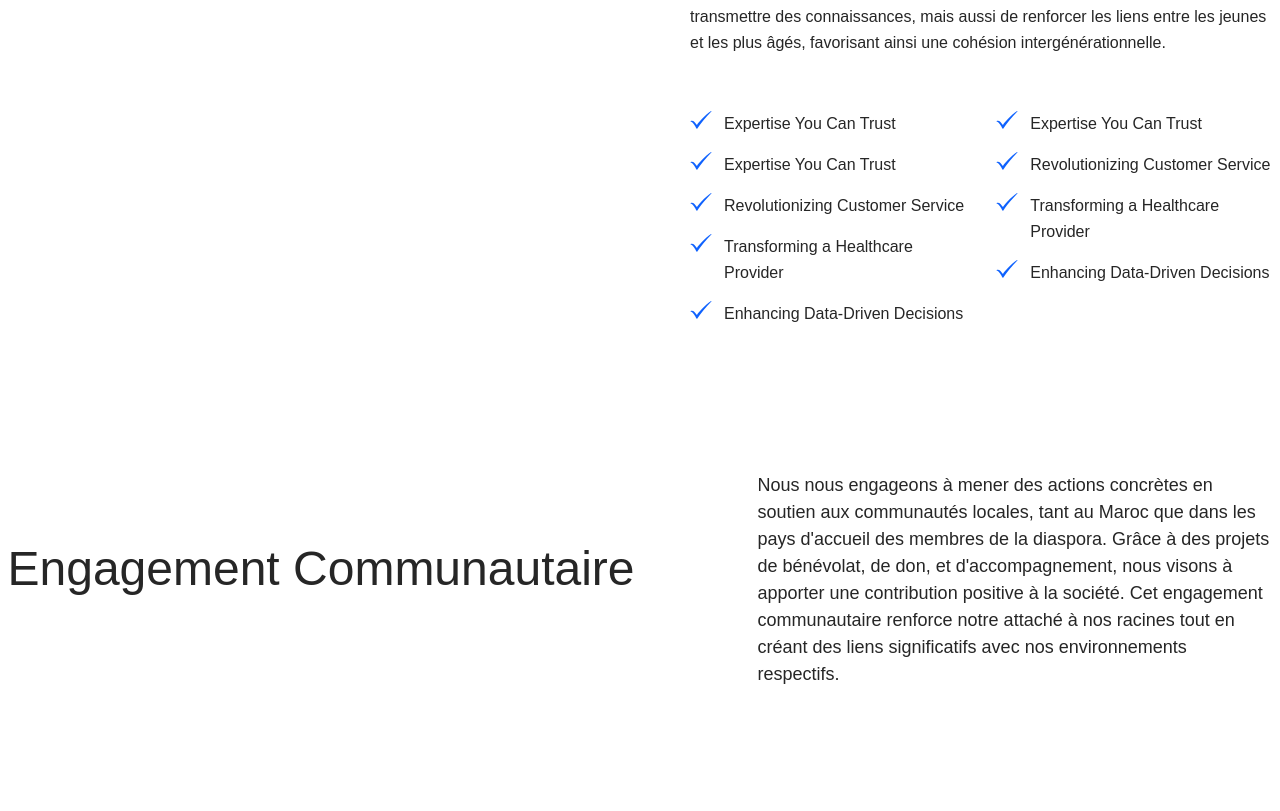
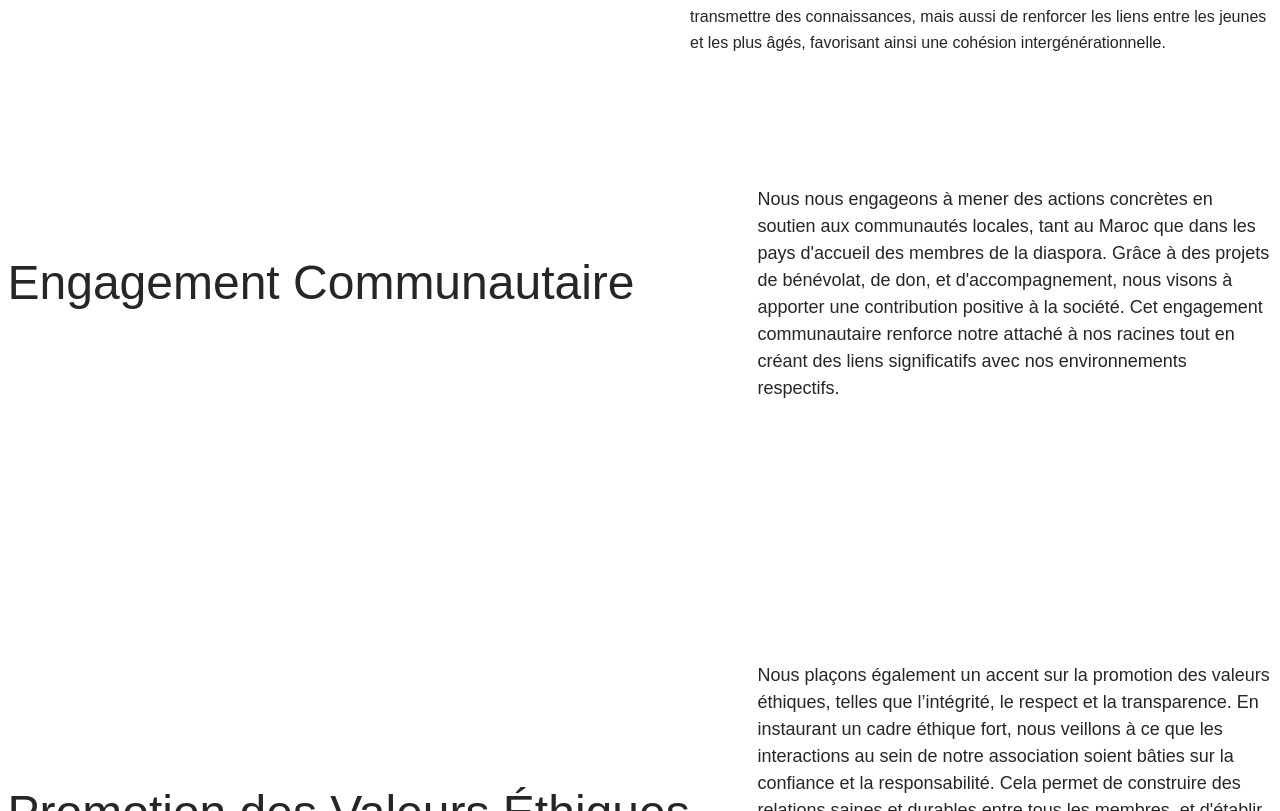
Before and after one commit to mamoune/diasporavenir-site, a plain HTML site: page vfondamentales.html in a window 1280 px wide. Shown: the part 1071-1882 px from the top of the page. Drawn offline with Linux system fonts and the light colour scheme; a web font is replaced by a local one.

Commit message:
Update contact button text to French and remove redundant service descriptions

```diff
--- a/vfondamentales.html
+++ b/vfondamentales.html
@@ -325,7 +325,7 @@
 </div>
                     <div class="button-area-right-header">
                         <a href="contact.html" class="rts-btn btn-border">
-                            Get in touch
+                            Nous Contacter
                             <img class="injectable" src="assets/images/service/icons/13.svg" alt="arrow">
                         </a>
                         <div class="menu-btn-toggle">
@@ -646,7 +646,7 @@
 </div>
                     <div class="button-area-right-header">
                         <a href="contact.html" class="rts-btn btn-border">
-                            Get in touch
+                            Nous Contacter
                             <img class="injectable" src="assets/images/service/icons/13.svg" alt="arrow">
                         </a>
                         <div class="menu-btn-toggle">
@@ -714,52 +714,7 @@
                             leurs savoirs et leurs passions. Ce cadre propice à l’échange intergénérationnel permet non seulement de transmettre des connaissances,
                             mais aussi de renforcer les liens entre les jeunes et les plus âgés, favorisant ainsi une cohésion intergénérationnelle.
 </p>
-                        <div class="check-wrapper-main">
-                            <div class="single-wrapper">
-                                <div class="check-wrapper">
-                                    <div class="single-check">
-                                        <img src="assets/images/service/01.svg" alt="service">
-                                        <p>Expertise You Can Trust</p>
-                                    </div>
-                                    <div class="single-check">
-                                        <img src="assets/images/service/01.svg" alt="service">
-                                        <p>Expertise You Can Trust</p>
-                                    </div>
-                                    <div class="single-check">
-                                        <img src="assets/images/service/01.svg" alt="service">
-                                        <p>Revolutionizing Customer Service</p>
-                                    </div>
-                                    <div class="single-check">
-                                        <img src="assets/images/service/01.svg" alt="service">
-                                        <p>Transforming a Healthcare Provider</p>
-                                    </div>
-                                    <div class="single-check">
-                                        <img src="assets/images/service/01.svg" alt="service">
-                                        <p>Enhancing Data-Driven Decisions</p>
-                                    </div>
-                                </div>
-                            </div>
-                            <div class="single-wrapper">
-                                <div class="check-wrapper">
-                                    <div class="single-check">
-                                        <img src="assets/images/service/01.svg" alt="service">
-                                        <p>Expertise You Can Trust</p>
-                                    </div>
-                                    <div class="single-check">
-                                        <img src="assets/images/service/01.svg" alt="service">
-                                        <p>Revolutionizing Customer Service</p>
-                                    </div>
-                                    <div class="single-check">
-                                        <img src="assets/images/service/01.svg" alt="service">
-                                        <p>Transforming a Healthcare Provider</p>
-                                    </div>
-                                    <div class="single-check">
-                                        <img src="assets/images/service/01.svg" alt="service">
-                                        <p>Enhancing Data-Driven Decisions</p>
-                                    </div>
-                                </div>
-                            </div>
-                        </div>
+
                     </div>
                 </div>
             </div>
```
